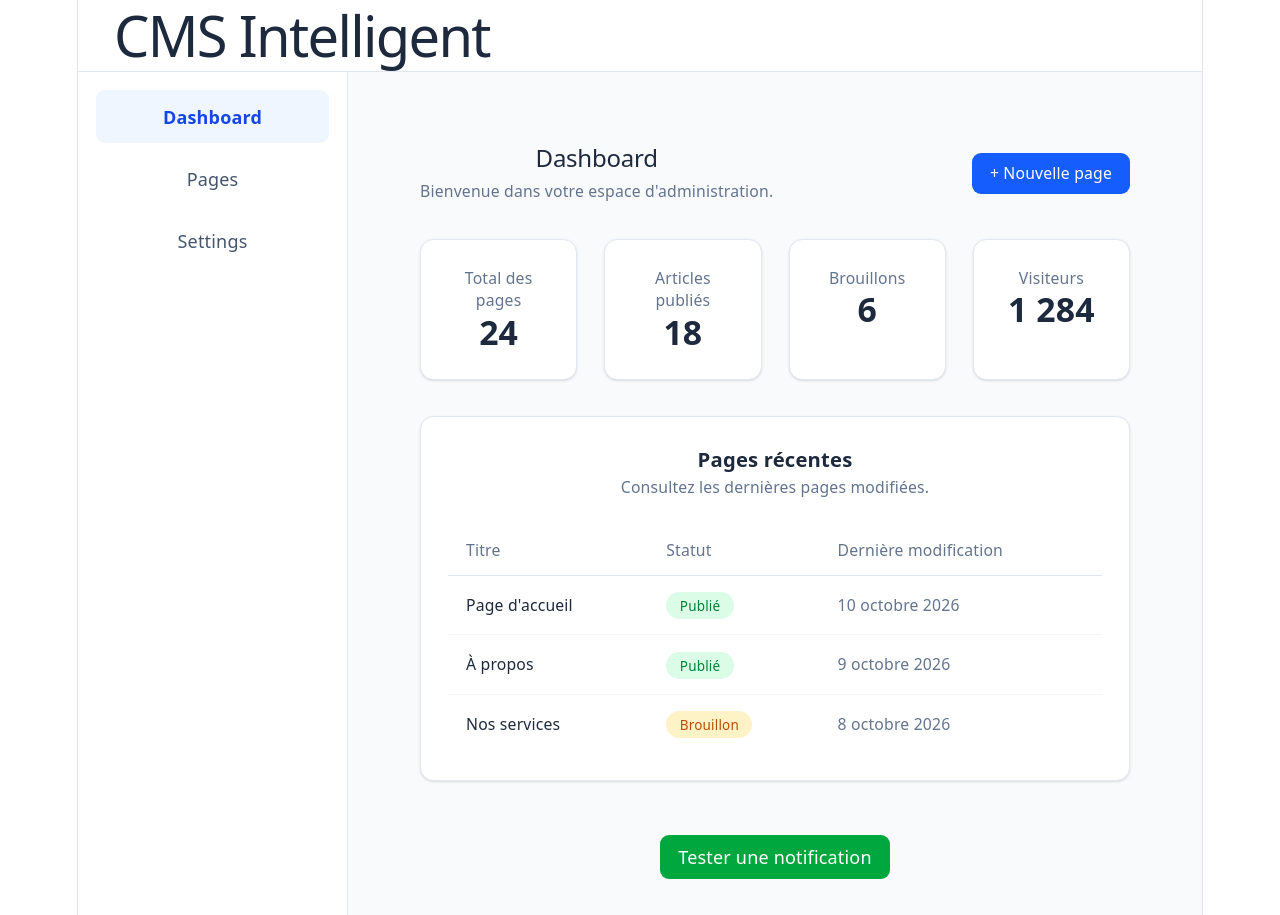
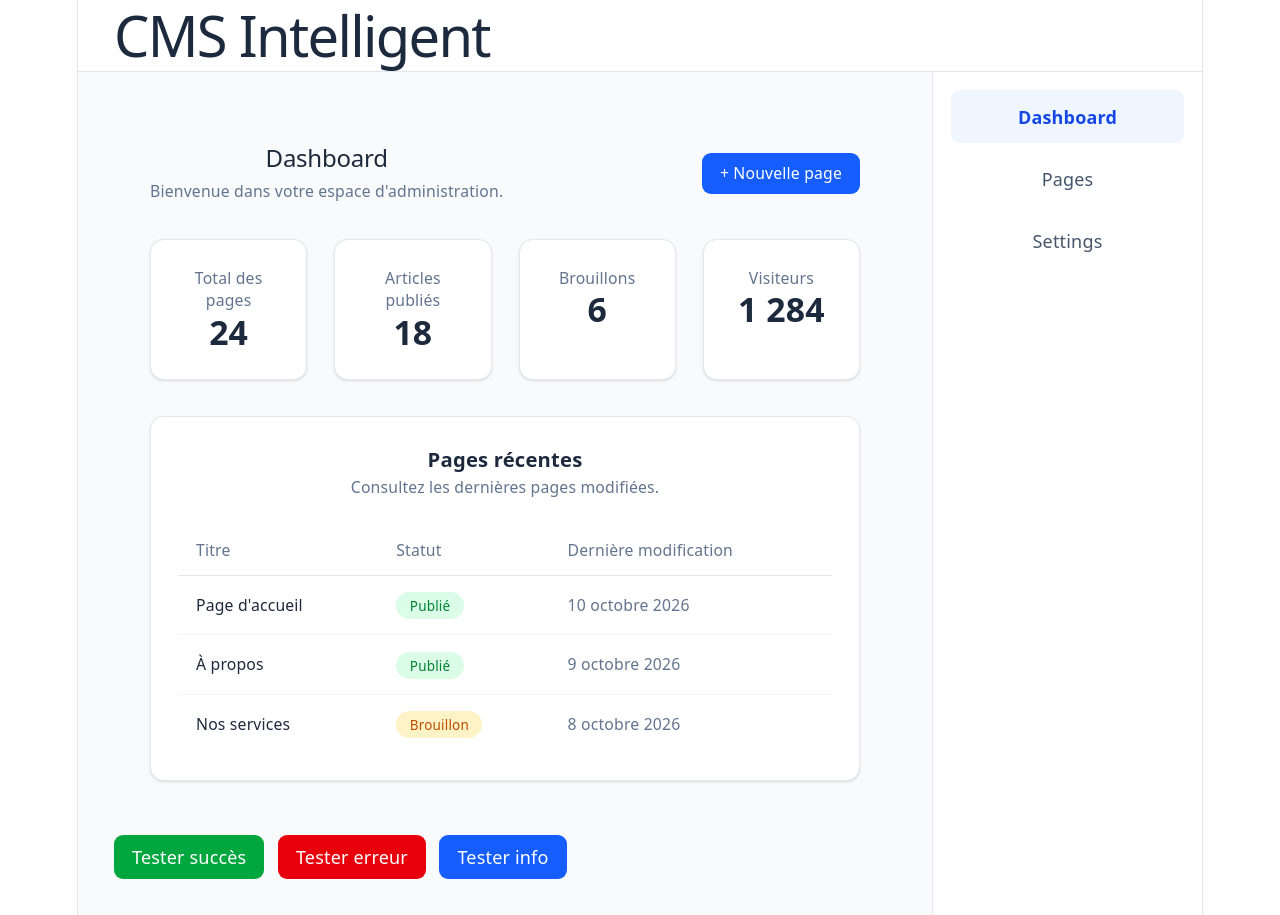
Before and after one commit to CYBOTS-DEV/CMS-intelligent, a React (Vite) app in the folder apps/web/: page / in a window 1280 px wide. Built offline with nearby package versions, Linux system fonts and the light colour scheme.

Commit message:
fix and feat(web): add toasts notification and replace the lateral menu to the right

```diff
--- a/apps/web/src/App.tsx
+++ b/apps/web/src/App.tsx
@@ -3,42 +3,69 @@ import './App.css'
 import Header from './components/Header'
 import Sidebar from './components/Sidebar'
 import Dashboard from './components/Dashboard'
-import  Toasts  from './Toasts'
+import Toasts from './Toasts'
 import { useState } from 'react'
 
+type ToastType = 'success' | 'error' | 'info'
+
 function App() {
-    const [message, setMessage] = useState('')
-    const showSuccess = () => {
-        setMessage('Page enregistrée avec succès !')
+    const [toastId, setToastId] = useState(0)
+    const [toastType, setToastType] = useState<ToastType>('success')
+
+    const showToast = (type: ToastType) => {
+        setToastType(type)
+        setToastId((id) => id + 1)
     }
+
+    const messages: Record<ToastType, string> = {
+        success: 'Page enregistrée avec succès !',
+        error: "Échec de l'enregistrement de la page.",
+        info: 'Génération IA en cours...',
+    }
+
     return (
-      <>
-          {message && (
+        <div className="min-h-screen bg-slate-50">
+            {toastId > 0 && (
                 <Toasts
-                  key={message}
-                  message={message}
-                  type="success"
+                    key={toastId}
+                    message={messages[toastType]}
+                    type={toastType}
                 />
             )}
 
-        <div className="min-h-screen bg-slate-50">
             <Header />
 
             <div className="flex">
-            <Sidebar />
-
                 <main className="flex-1 p-8">
                     <Dashboard />
+
+                    <div className="mt-4 flex flex-wrap gap-3">
                         <button
-                    onClick={showSuccess}
-                    className="mt-4 rounded-lg bg-green-600 px-4 py-2 text-white hover:bg-green-700"
+                            onClick={() => showToast('success')}
+                            className="rounded-lg bg-green-600 px-4 py-2 text-white hover:bg-green-700"
                         >
-                    Tester une notification
+                            Tester succès
                         </button>
+
+                        <button
+                            onClick={() => showToast('error')}
+                            className="rounded-lg bg-red-600 px-4 py-2 text-white hover:bg-red-700"
+                        >
+                            Tester erreur
+                        </button>
+
+                        <button
+                            onClick={() => showToast('info')}
+                            className="rounded-lg bg-blue-600 px-4 py-2 text-white hover:bg-blue-700"
+                        >
+                            Tester info
+                        </button>
+                    </div>
                 </main>
+
+                <Sidebar />
             </div>
         </div>
-      </>
     )
 }
 
--- a/apps/web/src/Toasts.tsx
+++ b/apps/web/src/Toasts.tsx
@@ -9,12 +9,13 @@ type ToastProps = {
 function Toasts({ message, type = "info" }: ToastProps) {
     const [visible, setVisible] = useState(true);
     useEffect(() => {
+        setVisible(true);
         const timer = setTimeout(() => {
             setVisible(false);
         }, 3000);
 
         return () => clearTimeout(timer);
-    }, []);
+    }, [message,type]);
     const styles = {
         success: "border-green-200 bg-green-50 text-green-700",
         error: "border-red-200 bg-red-50 text-red-700",
--- a/apps/web/src/components/Sidebar.tsx
+++ b/apps/web/src/components/Sidebar.tsx
@@ -1,5 +1,5 @@
 function Sidebar() {return (
-    <aside className="w-60 min-h-screen shrink-0 border-r border-slate-200 bg-white p-4">
+    <aside className="w-60 min-h-screen shrink-0 border-l border-slate-200 bg-white p-4">
         <nav>
             <ul className="space-y-2">
                 <li>
```
Lines whose indentation alone changed are shown as unchanged.
